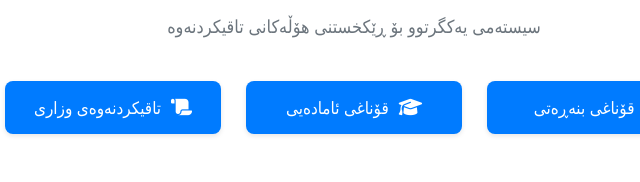
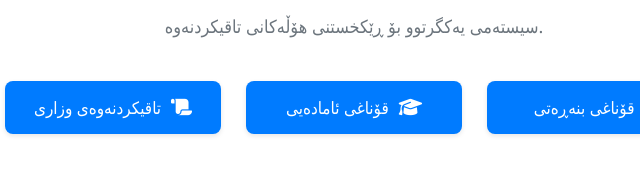
Before and after one commit to manimuhsin/full-hall, a plain HTML site: page index.html in a window 1280 px wide. Shown: the part 308-490 px from the top of the page, 286-926 px from the left. Drawn offline with Linux system fonts and the light colour scheme.

Commit message:
Update index.html

```diff
--- a/index.html
+++ b/index.html
@@ -224,7 +224,7 @@
     <div class="container">
         <header>
             <h1><i class="fas fa-university"></i> سیستەمی دروستکردنی نەخشەی دانیشتنی هۆڵی تاقیکردنەوە</h1>
-            <p class="subtitle">سیستەمی یەکگرتوو بۆ ڕێکخستنی هۆڵەکانی تاقیکردنەوە </p>
+            <p class="subtitle">.سیستەمی یەکگرتوو بۆ ڕێکخستنی هۆڵەکانی تاقیکردنەوە </p>
         </header>
 
         <div class="buttons">
```
